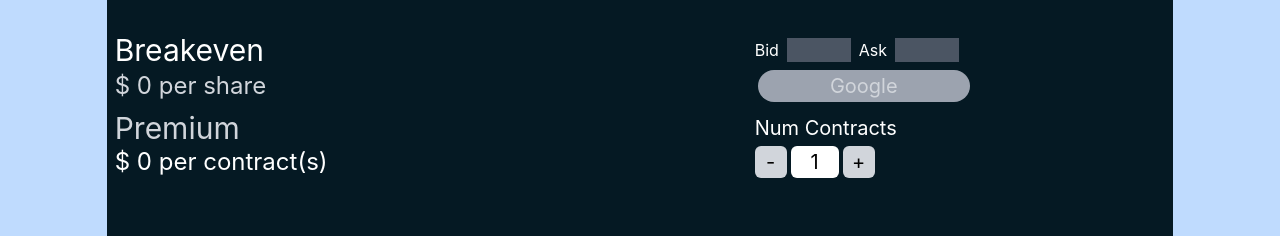
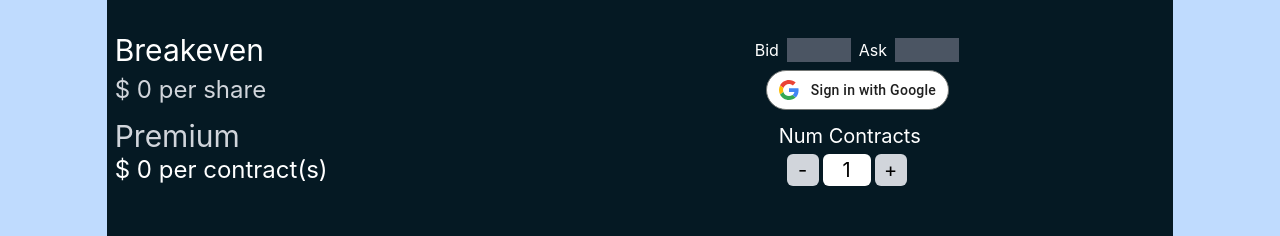
Before and after one commit to Jtog123/Options-Break-Even-Calculator, a React (Create React App) app in the folder client/options-calc/: page / in a window 1280 px wide. Shown: the part 282-518 px from the top of the page. Built offline with nearby package versions, Linux system fonts and the light colour scheme; no server answers.

Commit message:
some layout changes

```diff
--- /dev/null
+++ b/client/options-calc/src/GoogleSignInButton.js
@@ -0,0 +1,24 @@
+import React from 'react';
+
+const GoogleSignInButton = ({ handleBackendRedirect }) => {
+    return (
+        <button className="gsi-material-button md:ml-4" onClick={handleBackendRedirect}>
+            <div className="gsi-material-button-state"></div>
+            <div className="gsi-material-button-content-wrapper">
+                <div className="gsi-material-button-icon">
+                    <svg version="1.1" xmlns="http://www.w3.org/2000/svg" viewBox="0 0 48 48" xmlnsXlink="http://www.w3.org/1999/xlink" style={{ display: 'block' }}>
+                        <path fill="#EA4335" d="M24 9.5c3.54 0 6.71 1.22 9.21 3.6l6.85-6.85C35.9 2.38 30.47 0 24 0 14.62 0 6.51 5.38 2.56 13.22l7.98 6.19C12.43 13.72 17.74 9.5 24 9.5z"></path>
+                        <path fill="#4285F4" d="M46.98 24.55c0-1.57-.15-3.09-.38-4.55H24v9.02h12.94c-.58 2.96-2.26 5.48-4.78 7.18l7.73 6c4.51-4.18 7.09-10.36 7.09-17.65z"></path>
+                        <path fill="#FBBC05" d="M10.53 28.59c-.48-1.45-.76-2.99-.76-4.59s.27-3.14.76-4.59l-7.98-6.19C.92 16.46 0 20.12 0 24c0 3.88.92 7.54 2.56 10.78l7.97-6.19z"></path>
+                        <path fill="#34A853" d="M24 48c6.48 0 11.93-2.13 15.89-5.81l-7.73-6c-2.15 1.45-4.92 2.3-8.16 2.3-6.26 0-11.57-4.22-13.47-9.91l-7.98 6.19C6.51 42.62 14.62 48 24 48z"></path>
+                        <path fill="none" d="M0 0h48v48H0z"></path>
+                    </svg>
+                </div>
+                <span className="gsi-material-button-contents">Sign in with Google</span>
+                <span style={{ display: 'none' }}>Sign in with Google</span>
+            </div>
+        </button>
+    );
+};
+
+export default GoogleSignInButton;
--- a/client/options-calc/src/MainPage.js
+++ b/client/options-calc/src/MainPage.js
@@ -1,5 +1,6 @@
 import React, { useState, useEffect } from 'react';
 import axios from 'axios'
+import GoogleSignInButton from './GoogleSignInButton';
 
 
 
@@ -636,8 +637,11 @@
                         {` $ ${breakevenPrice} per share`}
                     </h1>
                     <div className="button-box  w-1/2 md:w-2/5 flex items-center justify-center md:justify-start">
-                        <button className='bg-gray-400 rounded-full text-xl w-24 md:w-1/2 h-8 ml-2 '
-                        onClick={handleBackendRedirect}> Google</button>
+
+                        <GoogleSignInButton
+                            className=''
+                            handleBackendRedirect={handleBackendRedirect}
+                        />
                     </div>
 
 
@@ -645,14 +649,14 @@
 
                 </div>
 
-                <div className="premium-box flex  items-center mt-2">
+                <div className="premium-box flex items-center mt-2">
                     <h1 className='text-gray-300 text-3xl w-1/2 ml-2 md:w-3/5'>Premium</h1>
-                    <h2 className='text-white text-xl'>Num Contracts</h2>
+                    <h2 className='text-white text-xl ml-6'>Num Contracts</h2>
 
                 </div>
-                <div className="num-contracts-box flex  ">
+                <div className="num-contracts-box flex ml ">
                     <h2 className='w-1/2 ml-2 text-2xl text-white md:w-3/5'>{` $ ${premium * numContracts} per contract(s)`}</h2>
-                    <div className="number-box flex">
+                    <div className="number-box flex ml-6 md:ml-8">
                             <button
                                 className='text-xl bg-gray-300 w-8 h-8 text-center mr-1 rounded-md'
                                 onClick={handleDecrementClick}
--- a/client/options-calc/src/index.css
+++ b/client/options-calc/src/index.css
@@ -16,3 +16,111 @@
   font-family: source-code-pro, Menlo, Monaco, Consolas, 'Courier New',
     monospace;
 }
+
+/*
+google css button
+*/
+
+.gsi-material-button {
+  -moz-user-select: none;
+  -webkit-user-select: none;
+  -ms-user-select: none;
+  -webkit-appearance: none;
+  background-color: WHITE;
+  background-image: none;
+  border: 1px solid #747775;
+  -webkit-border-radius: 20px;
+  border-radius: 20px;
+  -webkit-box-sizing: border-box;
+  box-sizing: border-box;
+  color: #1f1f1f;
+  cursor: pointer;
+  font-family: 'Roboto', arial, sans-serif;
+  font-size: 14px;
+  height: 40px;
+  letter-spacing: 0.25px;
+  outline: none;
+  overflow: hidden;
+  padding: 0 12px;
+  position: relative;
+  text-align: center;
+  -webkit-transition: background-color .218s, border-color .218s, box-shadow .218s;
+  transition: background-color .218s, border-color .218s, box-shadow .218s;
+  vertical-align: middle;
+  white-space: nowrap;
+  width: auto;
+  max-width: 400px;
+  min-width: min-content;
+}
+
+.gsi-material-button .gsi-material-button-icon {
+  height: 20px;
+  margin-right: 12px;
+  min-width: 20px;
+  width: 20px;
+}
+
+.gsi-material-button .gsi-material-button-content-wrapper {
+  -webkit-align-items: center;
+  align-items: center;
+  display: flex;
+  -webkit-flex-direction: row;
+  flex-direction: row;
+  -webkit-flex-wrap: nowrap;
+  flex-wrap: nowrap;
+  height: 100%;
+  justify-content: space-between;
+  position: relative;
+  width: 100%;
+}
+
+.gsi-material-button .gsi-material-button-contents {
+  -webkit-flex-grow: 1;
+  flex-grow: 1;
+  font-family: 'Roboto', arial, sans-serif;
+  font-weight: 500;
+  overflow: hidden;
+  text-overflow: ellipsis;
+  vertical-align: top;
+}
+
+.gsi-material-button .gsi-material-button-state {
+  -webkit-transition: opacity .218s;
+  transition: opacity .218s;
+  bottom: 0;
+  left: 0;
+  opacity: 0;
+  position: absolute;
+  right: 0;
+  top: 0;
+}
+
+.gsi-material-button:disabled {
+  cursor: default;
+  background-color: #ffffff61;
+  border-color: #1f1f1f1f;
+}
+
+.gsi-material-button:disabled .gsi-material-button-contents {
+  opacity: 38%;
+}
+
+.gsi-material-button:disabled .gsi-material-button-icon {
+  opacity: 38%;
+}
+
+.gsi-material-button:not(:disabled):active .gsi-material-button-state,
+.gsi-material-button:not(:disabled):focus .gsi-material-button-state {
+  background-color: #303030;
+  opacity: 12%;
+}
+
+.gsi-material-button:not(:disabled):hover {
+  -webkit-box-shadow: 0 1px 2px 0 rgba(60, 64, 67, .30), 0 1px 3px 1px rgba(60, 64, 67, .15);
+  box-shadow: 0 1px 2px 0 rgba(60, 64, 67, .30), 0 1px 3px 1px rgba(60, 64, 67, .15);
+}
+
+.gsi-material-button:not(:disabled):hover .gsi-material-button-state {
+  background-color: #303030;
+  opacity: 8%;
+}
```
